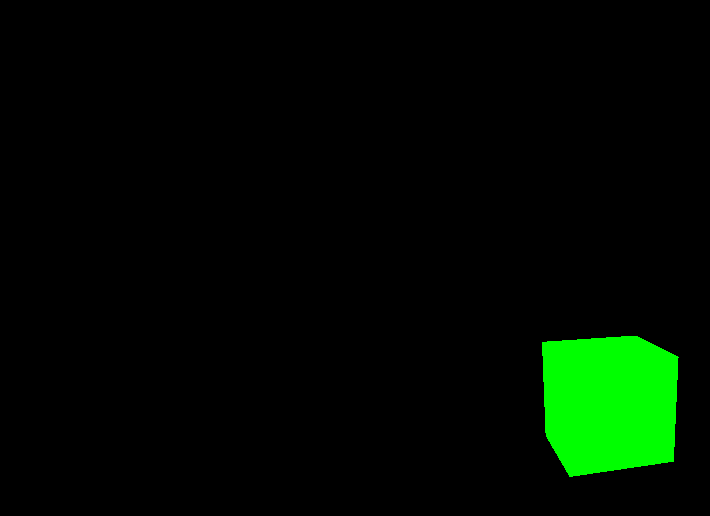
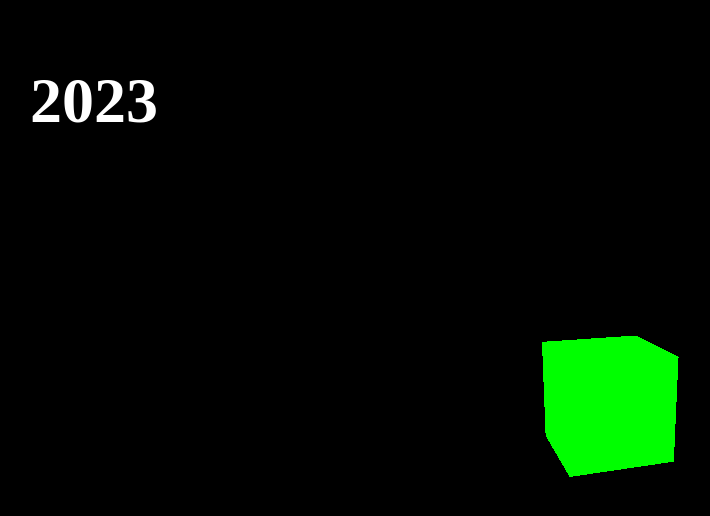
Before and after one commit to Matsushoooo12/ThreeJS-Scroll-HTML, a plain HTML site: page index.html in a window 1280 px wide. Shown: the top 516 px of the page, without its empty margins (34-744 px from the left). Drawn offline with nearby package versions, Linux system fonts and the light colour scheme.

Commit message:
Cubeの色をグラデーションにする

```diff
--- a/index.html
+++ b/index.html
@@ -5,7 +5,7 @@
     body, html {
       margin: 0;
       padding: 0;
-      height: 10000vh; /* Adjust this value as needed */
+      height: 6000vh; /* Adjust this value as needed */
       overflow: auto;
       display: flex;
       align-items: center;
@@ -19,9 +19,18 @@
       width: 100%;
       height: 100vh;
     }
+    #counter{
+        position: fixed;
+        top: 64px;
+        left: 64px;
+        font-size: 64px;
+        font-weight: bold;
+        color: #fff;
+    }
   </style>
 
   <div id="canvas-container"></div>
+  <div id="counter">2023</div>
 
   <script src="https://threejs.org/build/three.js"></script>
   <script>
@@ -44,9 +53,58 @@
     }
     animate();
 
+    // Counter
+    // ターゲットを指定
+    const counter = document.getElementById('counter');
+
+    // スクロール位置を追跡するための変数
+    let lastScrollY = window.scrollY;
+
+   // 3Dモデルの色を設定する関数
+    function setColor(value) {
+        const minValue = 2023;
+        const maxValue = 3000;
+        const clampedValue = Math.max(minValue, Math.min(maxValue, value));
+        const normalizedValue = (clampedValue - minValue) / (maxValue - minValue);
+
+        // 青から赤へのグラデーション
+        const color = new THREE.Color();
+        color.r = normalizedValue;
+        color.g = 1 - normalizedValue;
+        color.b = 0;
+
+        cube.material.color = color;
+
+        // 透明度を設定
+        cube.material.transparent = true;
+        cube.material.opacity = 0.6;
+    }
+
+    // 非同期関数を設定
+    async function updateCounter(current, target) {
+        const step = current < target ? 1 : -1;
+        if (current !== target) {
+            const nextValue = current + step;
+            // カウンターの最小値を確認
+            if (nextValue >= 2023) {
+                counter.textContent = nextValue.toString();
+                setColor(nextValue);
+                setTimeout(() => updateCounter(nextValue, target), 10);
+            }
+        }
+    }
+
     window.addEventListener('scroll', function() {
       cube.rotation.x += 0.02;
       cube.rotation.y += 0.02;
+    // スクロール位置の差分を計算
+    const deltaY = window.scrollY - lastScrollY;
+
+    // カウンターの値を更新
+    const currentValue = parseInt(counter.textContent, 10);
+    const newValue = currentValue + Math.floor(deltaY / 50);
+    lastScrollY = window.scrollY;
+    updateCounter(currentValue, newValue);
     });
   </script>
 </body>
```
Also changed, not shown: 1 other file.
